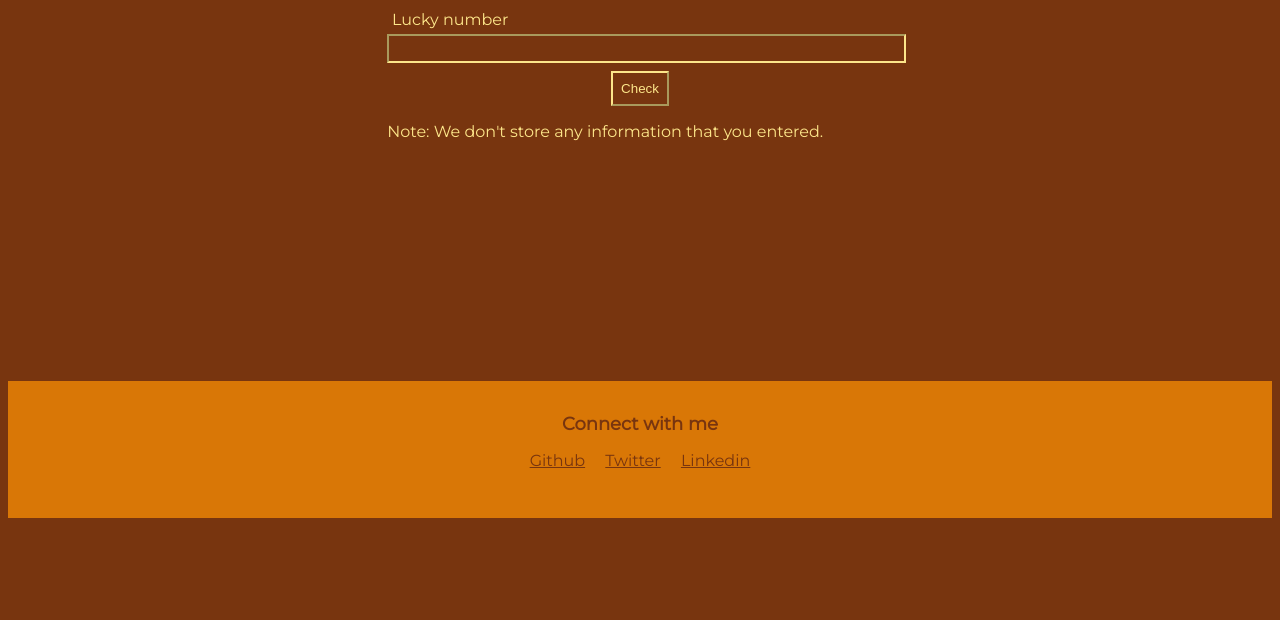
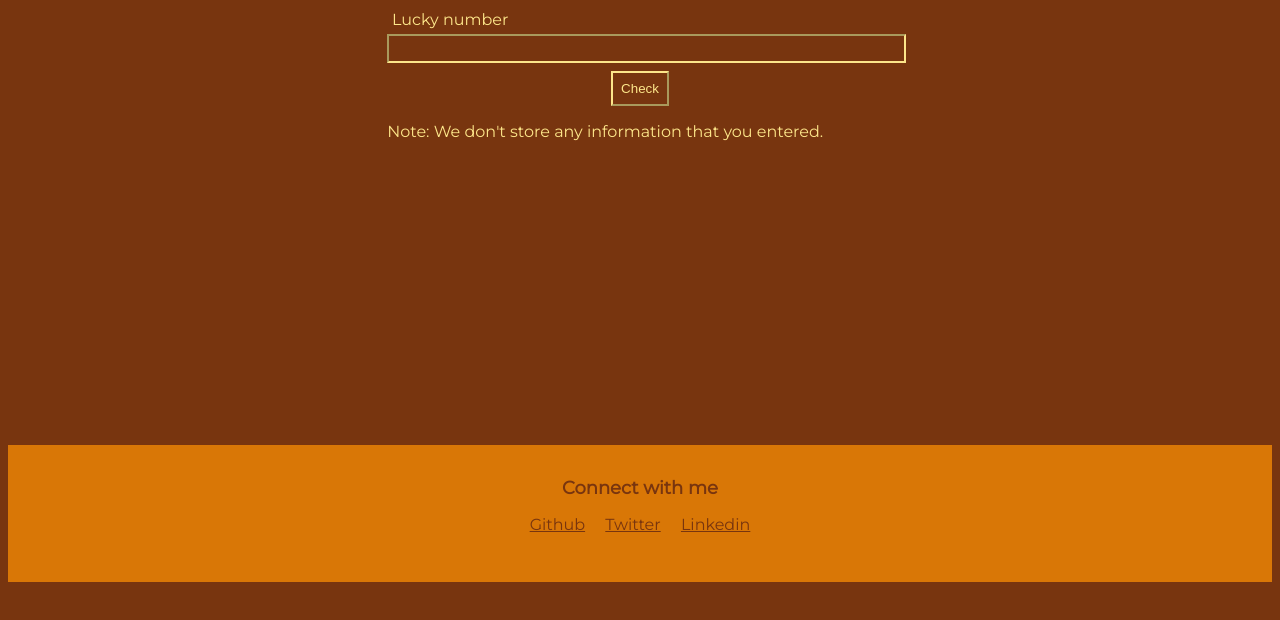
Before and after one commit to Bhakti199/markEleven-birthdate-lucky-or-not, a plain HTML site: page index.html in a window 1280 px wide. Shown: the part 144-764 px from the top of the page. Drawn offline with Linux system fonts and the light colour scheme.

Commit message:
update footer

```diff
--- a/style.css
+++ b/style.css
@@ -54,9 +54,9 @@ input{
       padding: 0rem 0.5rem;
 }
 .footer {
-  margin-top: 15rem;
+  margin-top: 19rem;
   background-color: var(--footer-color);
-  padding: 2rem 1rem;
+  padding: 2rem 0rem;
   text-align: center;
   color: var(--primary-color)
   /* border-top-right-radius: 1rem;  */
```
